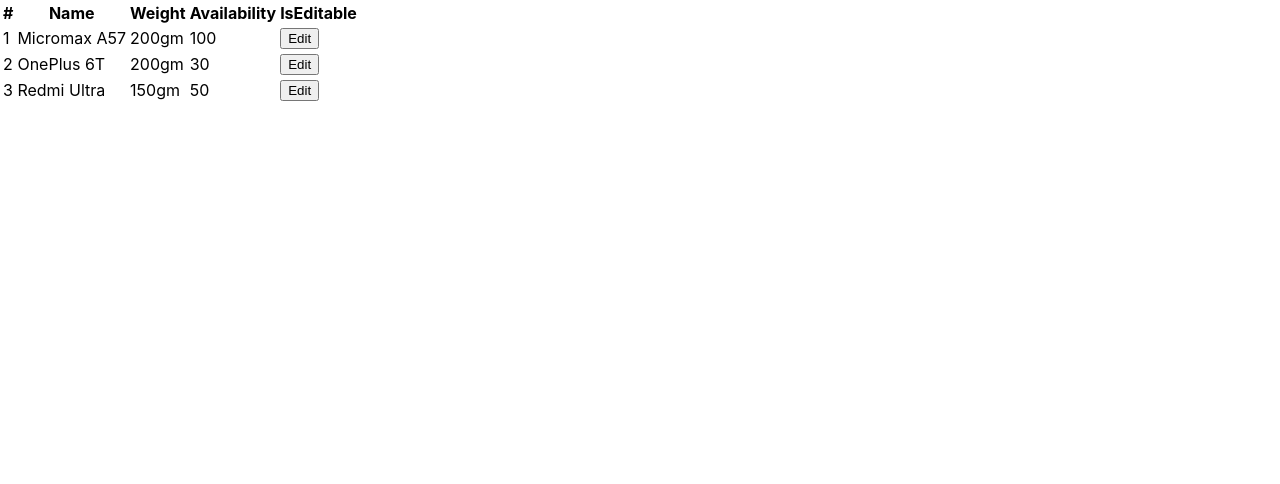
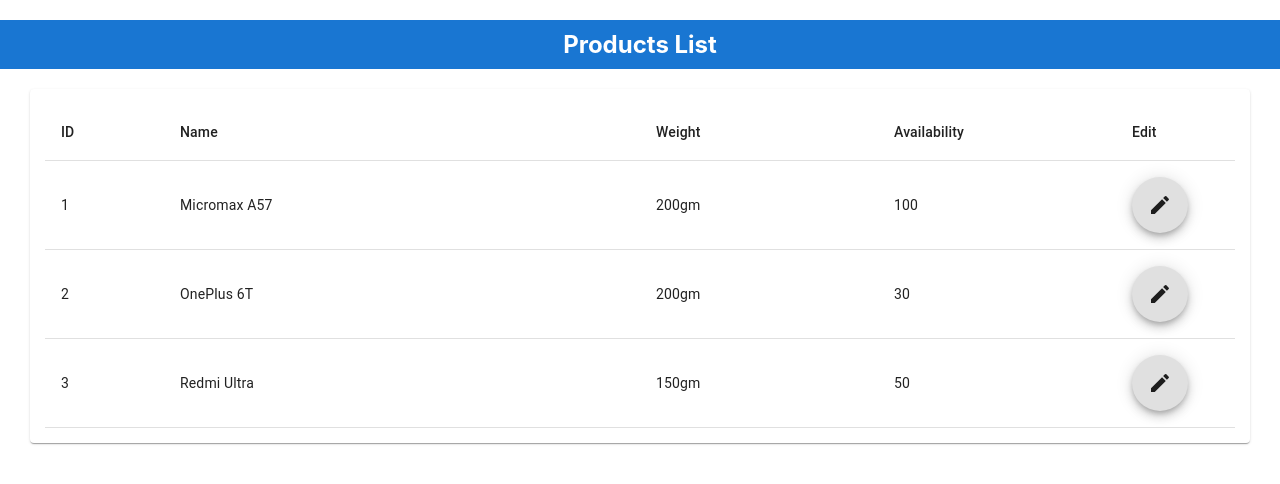
Before and after one commit to bhaskaragg/React-Product-App, a React (Create React App) app: page / in a window 1280 px wide. Shown: the top 484 px of the page. Built offline with nearby package versions, Linux system fonts and the light colour scheme.

Commit message:
Update ProductsComponent.js

```diff
--- a/src/components/ProductsComponent.js
+++ b/src/components/ProductsComponent.js
@@ -1,5 +1,17 @@
 import React, { Component} from 'react';
-import { Table} from 'reactstrap';
+// import { Table} from 'reactstrap';
+import { makeStyles } from '@material-ui/core/styles';
+import Table from '@material-ui/core/Table';
+import TableBody from '@material-ui/core/TableBody';
+import TableCell from '@material-ui/core/TableCell';
+import TableHead from '@material-ui/core/TableHead';
+import TableRow from '@material-ui/core/TableRow';
+import Paper from '@material-ui/core/Paper';
+import Fab from '@material-ui/core/Fab';
+import EditIcon from '@material-ui/icons/Edit';
+import grey from '@material-ui/core/colors/grey';
+import blue from '@material-ui/core/colors/blue';
+
 class Products extends Component {
 
     constructor(props){
@@ -10,37 +22,77 @@
     }
 
     render(){
-    const productsList = this.props.products.map((data,index)=>{
-      return (
-                //For this scenario index as key will work
-                <tr key={index}>
-                    <td>{index+1}</td>
-                    <td>{data.name}</td>
-                    <td className="text-center">{data.weight}gm</td>
-                    <td className="text-center">{data.availability}</td>
-                    <td className="text-center">
-                    <button id ={index} disabled={!data.isEditable} onClick={this.props.handleClick}>Edit</button></td>
-        </tr>
-      );
-    });
+      const styles = {
+    floatingActionButton: {
+      margin: 0,
+      top: 'auto',
+      right: 20,
+      bottom: 20,
+      left: 'auto',
+      position: 'fixed',
+    },
+    editButton: {
+      fill: grey[500]
+    },
+    columns: {
+      id: {
+        width: '10%'
+      },
+      name: {
+        width: '40%'
+      },
+      weight: {
+        width: '20%'
+      },
+      availability: {
+        width: '20%'
+      },
+      edit: {
+        width: '10%'
+      }
+    }
+  };
 
     return (
 
                   <div className="animated fadeIn">
-                <Table hover responsive className="table-outline mb-0 d-none d-sm-table">
-                  <thead className="thead-light">
-                  <tr>
-                    <th>#</th>
-                    <th>Name</th>
-                    <th className="text-center">Weight</th>
-                    <th className="text-center">Availability</th>
-                    <th className="text-center">IsEditable</th>
-                  </tr>
-                  </thead>
-                  <tbody>
-                 {productsList}
-                  </tbody>
-                </Table>
+                   <div className="col-12 mb-5">
+                      <h2 style={{textAlign:'center',backgroundColor : '#1976d2',
+                                  color:'white',padding:10}}>Products List</h2>
+                   </div>
+                 <Paper spacing={3} style={{ padding: 15, marginRight: 30, marginLeft: 30}}>
+      <Table style={{minWidth:'650'}}>
+        <TableHead>
+          <TableRow>
+              <TableCell style={styles.columns.id}>ID</TableCell>
+              <TableCell style={styles.columns.name}>Name</TableCell>
+              <TableCell style={styles.columns.weight}>Weight</TableCell>
+              <TableCell style={styles.columns.availability}>Availability</TableCell>
+              <TableCell style={styles.columns.edit}>Edit</TableCell>
+          </TableRow>
+        </TableHead>
+        <TableBody>
+          {this.props.products.map((item,index) => {
+            return(
+            <TableRow key={index}>
+              <TableCell style={styles.columns.id}>{index+1}</TableCell>
+              <TableCell style={styles.columns.name}>{item.name}</TableCell>
+              <TableCell style={styles.columns.weight}>{item.weight}gm</TableCell>
+              <TableCell style={styles.columns.availability}>{item.availability}</TableCell>
+              <TableCell style={styles.columns.edit}>
+               <Fab      id={index}       aria-label="edit"
+                                backgroundColor={grey[200]} disabled={!item.isEditable} onClick={this.props.handleClick}>
+                                <EditIcon />
+              </Fab>
+              </TableCell>
+            </TableRow>
+            )
+          })
+
+        }
+        </TableBody>
+      </Table>
+      </Paper>
       </div>
     );
   }
```
